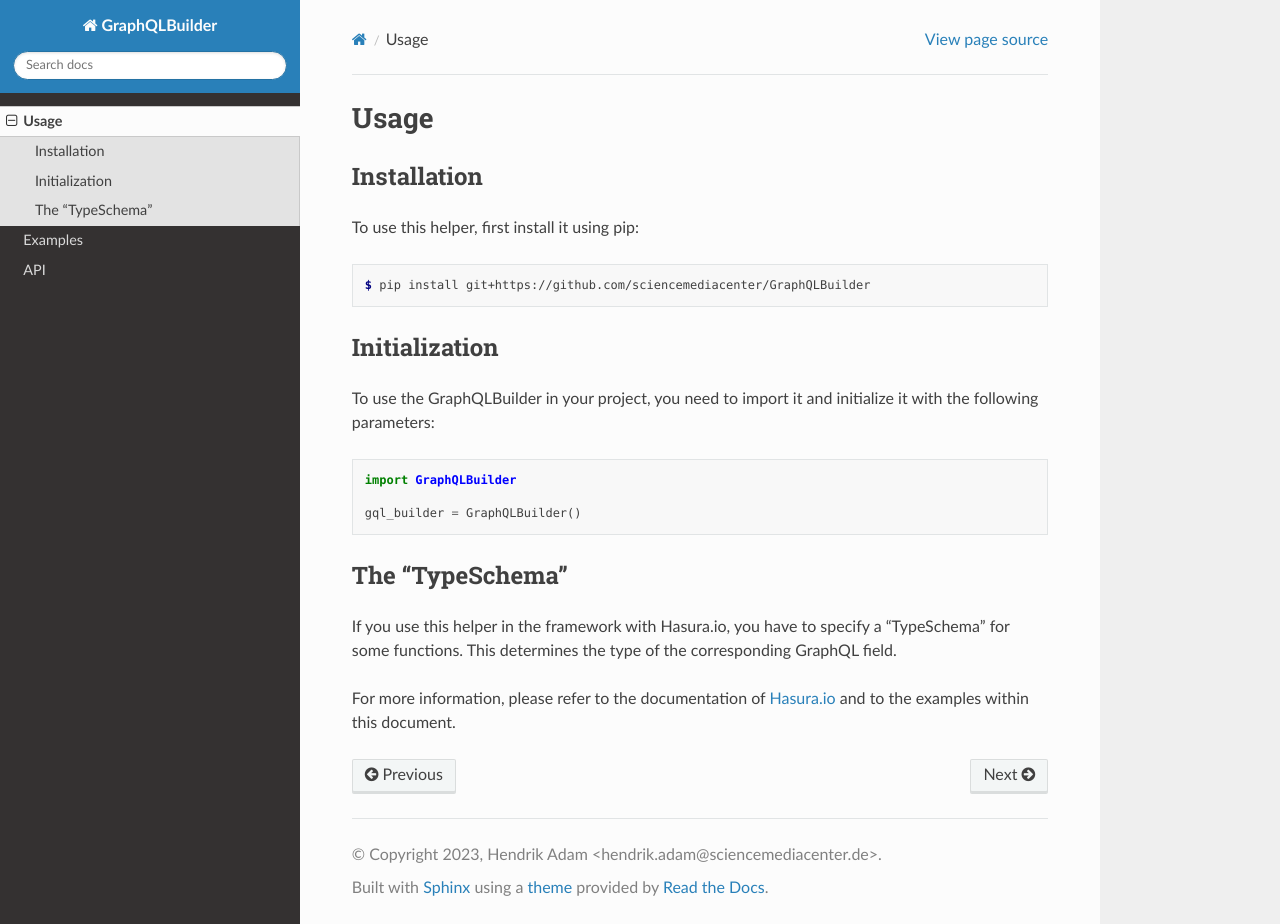
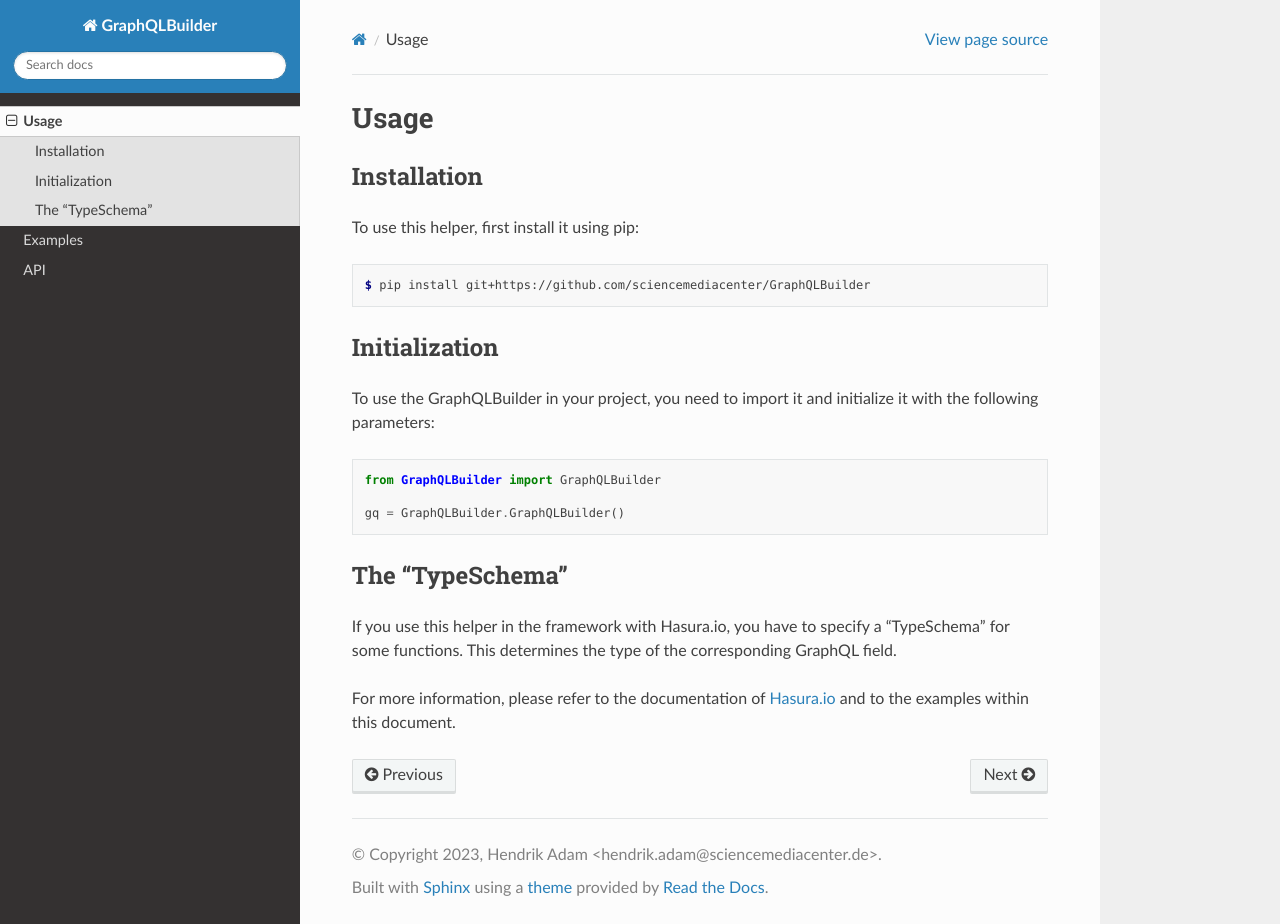
Before and after one commit to sciencemediacenter/GraphQLBuilder, a Sphinx documentation site: the page built from docs/usage.rst, in a window 1280 px wide and 924 px high. Built offline with Sphinx 7.4.7 and the Read the Docs theme 2.0.0, drawn with Linux system fonts in a browser that asks for light colours.

```diff
--- a/docs/usage.rst
+++ b/docs/usage.rst
@@ -18,10 +18,9 @@
 
 .. code-block:: python
 
-   import GraphQLBuilder
+   from GraphQLBuilder import GraphQLBuilder
 
-   gql_builder = GraphQLBuilder()
-
+   gq = GraphQLBuilder.GraphQLBuilder()
 
 The "TypeSchema"
 ----------------
```
Also changed, not shown: 2 other files.
